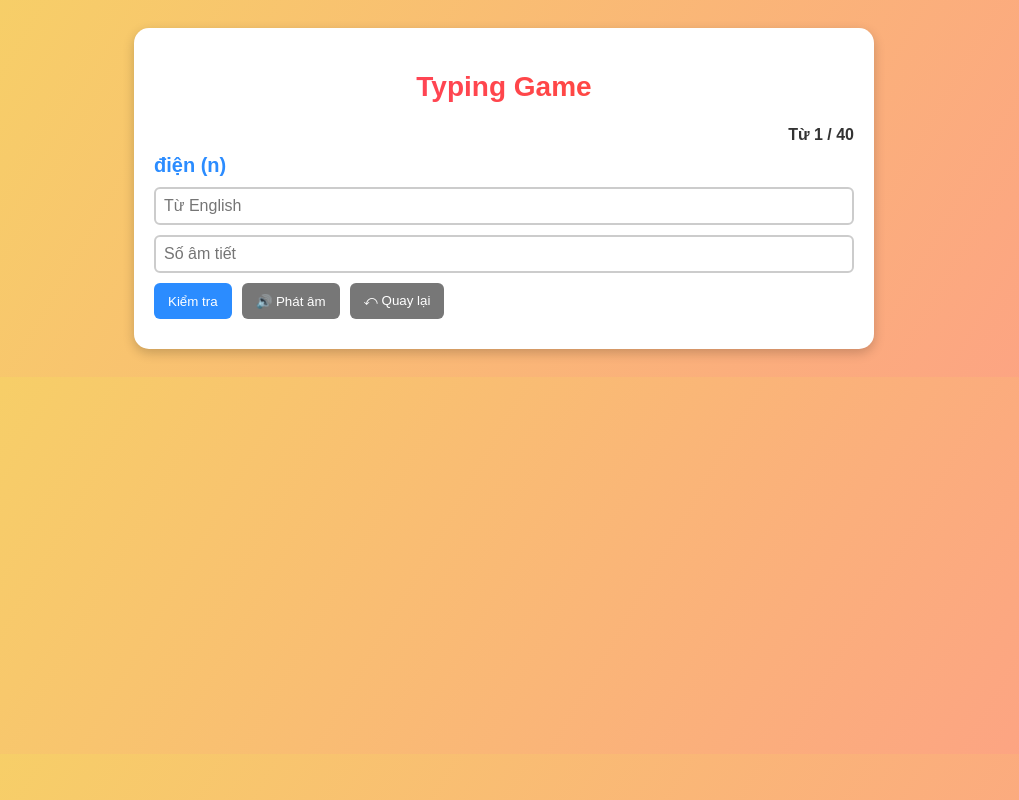
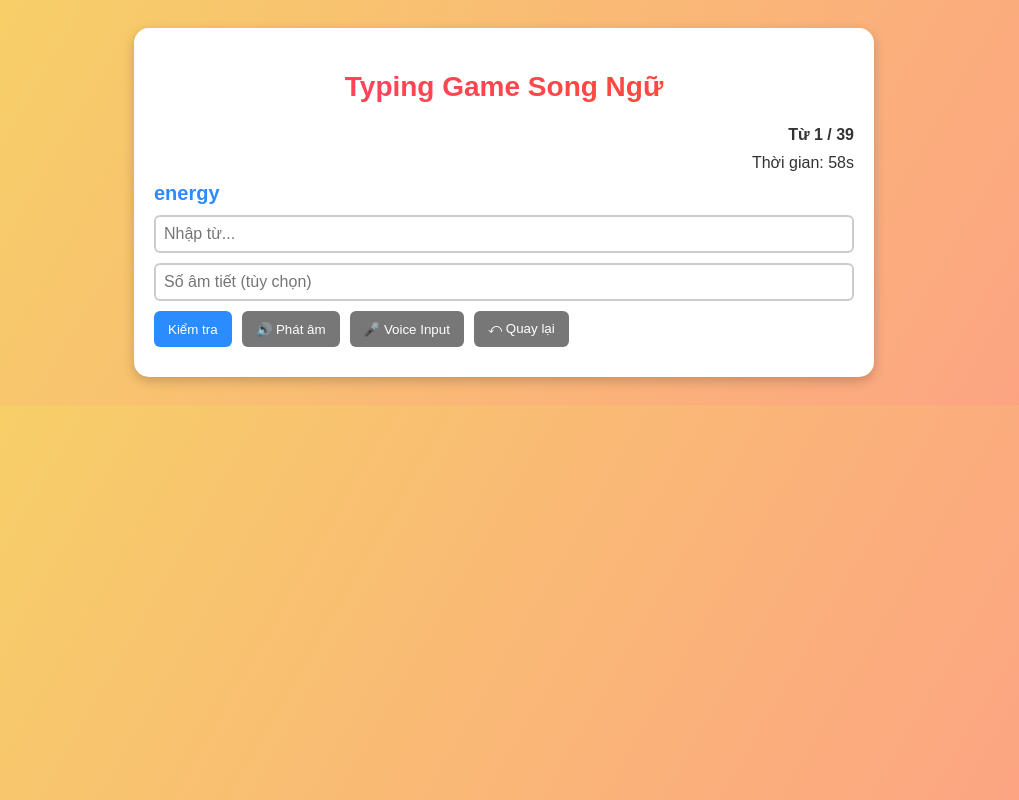
Before and after one commit to dungdaumoi223-star/bad-luck, a plain HTML site: page index.html in a window 1280 px wide. Both pictures are taken after a click on the button "Danh từ". Shown: the whole page, without its empty margins (136-1155 px from the left). Drawn offline with Linux system fonts and the light colour scheme.

Commit message:
Update index.html

```diff
--- a/index.html
+++ b/index.html
@@ -1,103 +1,50 @@
-<!doctype html>
+<!DOCTYPE html>
 <html lang="vi">
 <head>
-  <meta charset="utf-8" />
-  <title>Typing Game</title>
+<meta charset="UTF-8">
+<title>Typing Game Song Ngữ</title>
 <style>
-    body {
-      font-family: sans-serif;
-      background: linear-gradient(120deg, #f6d365, #fda085);
-      padding:20px;
-    }
-    .card {
-      background:#fff;
-      border-radius:15px;
-      box-shadow:0 4px 12px rgba(0,0,0,0.2);
-      padding:20px;
-      max-width:700px;
-      margin:auto;
-    }
-    h2 {
-      text-align:center;
-      background: linear-gradient(to right, #ff416c, #ff4b2b);
-      -webkit-background-clip: text;
-      color: transparent;
-      font-size: 28px;
-    }
-    .row { display:flex; gap:10px; margin:10px 0; }
-    button {
-      padding:10px 14px;
-      border:0;
-      border-radius:6px;
-      background:#2b8cff;
-      color:#fff;
-      cursor:pointer;
-      transition:0.3s;
-    }
-    button:hover {
-      background:#1a6ed8;
-      transform: scale(1.05);
-    }
-    button.secondary { background:#777; }
-    button.secondary:hover { background:#555; }
-    input {
-      flex:1;
-      padding:8px;
-      font-size:16px;
-      border:2px solid #ccc;
-      border-radius:6px;
-      transition:0.3s;
-    }
-    input:focus {
-      border-color:#2b8cff;
-      outline:none;
-      box-shadow:0 0 5px #2b8cff;
-    }
-    .result {
-      margin-top:10px;
-      white-space:pre-line;
-      font-size:18px;
-      font-weight:bold;
-    }
-    .result.correct { color:green; }
-    .result.wrong { color:red; }
-    .prompt-noun { color:#2b8cff; }
-    .prompt-verb { color:#ff6600; }
-    .prompt-adj { color:#8000ff; }
-    #progress {
-      text-align:right;
-      font-weight:bold;
-      margin-bottom:10px;
-      color:#333;
-    }
-    #finalResult {
-      display:none;
-      margin-top:20px;
-      padding:15px;
-      background:#f9f9f9;
-      border:2px solid #ddd;
-      border-radius:10px;
-      font-size:18px;
-    }
+body{font-family:sans-serif;background:linear-gradient(120deg,#f6d365,#fda085);padding:20px;}
+.card{background:#fff;border-radius:15px;box-shadow:0 4px 12px rgba(0,0,0,0.2);padding:20px;max-width:700px;margin:auto;}
+h2{text-align:center;background:linear-gradient(to right,#ff416c,#ff4b2b);-webkit-background-clip:text;color:transparent;font-size:28px;}
+.row{display:flex;gap:10px;margin:10px 0;}
+button{padding:10px 14px;border:0;border-radius:6px;background:#2b8cff;color:#fff;cursor:pointer;transition:0.3s;}
+button:hover{background:#1a6ed8;transform:scale(1.05);}
+button.secondary{background:#777;}
+button.secondary:hover{background:#555;}
+input{flex:1;padding:8px;font-size:16px;border:2px solid #ccc;border-radius:6px;transition:0.3s;}
+input:focus{border-color:#2b8cff;outline:none;box-shadow:0 0 5px #2b8cff;}
+.result{margin-top:10px;white-space:pre-line;font-size:18px;font-weight:bold;}
+.result.correct{color:green;}
+.result.wrong{color:red;}
+.prompt-noun{color:#2b8cff;}
+.prompt-verb{color:#ff6600;}
+.prompt-adj{color:#8000ff;}
+#progress{text-align:right;font-weight:bold;margin-bottom:10px;color:#333;}
+#timer{text-align:right;margin-bottom:10px;color:#333;}
+#finalResult{display:none;margin-top:20px;padding:15px;background:#f9f9f9;border:2px solid #ddd;border-radius:10px;font-size:18px;}
 </style>
 </head>
 <body>
 <div class="card" id="app">
-  <h2>Typing Game</h2>
+<h2>Typing Game Song Ngữ</h2>
 <div id="menu">
 <p>Chọn bộ từ:</p>
-    <button onclick="startGame('Danh từ (n)')">Danh từ</button>
-    <button onclick="startGame('Động từ (v)')">Động từ</button>
-    <button onclick="startGame('Tính từ (adj)')">Tính từ</button>
+<button onclick="startGame('noun')">Danh từ</button>
+<button onclick="startGame('verb')">Động từ</button>
+<button onclick="startGame('adj')">Tính từ</button>
 </div>
+
 <div id="game" style="display:none;">
 <div id="progress"></div>
-    <div id="prompt" style="font-size:20px; font-weight:bold; margin:10px 0;"></div>
-    <div class="row"><input id="inputWord" placeholder="Từ English" /></div>
-    <div class="row"><input id="inputSyll" placeholder="Số âm tiết" /></div>
+<div id="timer"></div>
+<div id="prompt" style="font-size:20px;font-weight:bold;margin:10px 0;"></div>
+<div class="row"><input id="inputWord" placeholder="Nhập từ..." /></div>
+<div class="row"><input id="inputSyll" placeholder="Số âm tiết (tùy chọn)" /></div>
 <div class="row">
 <button onclick="checkWord()">Kiểm tra</button>
 <button class="secondary" onclick="speakWord()">🔊 Phát âm</button>
+<button class="secondary" onclick="startVoice()">🎤 Voice Input</button>
 <button class="secondary" onclick="backMenu()">⤺ Quay lại</button>
 </div>
 <div class="result" id="result"></div>
@@ -109,212 +56,217 @@
 <audio id="sound-wrong" src="https://actions.google.com/sounds/v1/cartoon/wood_plank_flicks.ogg"></audio>
 
 <script>
-const wordSets = {
-  "Danh từ (n)": {
-"hành động  (n)": ["action"],
-            "hoạt động   (n)": ["activity"],
-            "lời khuyên  (n)": ["advice"],
-            "mục tiêu  (n)": ["aim"],
-            "thiết bị , dụng cụ  (n)": ["appliance"],
-            "bầu không khí   (n)": ["atmosphere"],
-            "khu vực   (n)": ["area"],
-            "nhận thức   (n)": ["awareness"],
-            "chai lọ   (n)": ["bottle"],
-            "cái thùng   (n)": ["bin"],
-            "dấu chân cacbon   (n)": ["carbon footprint"],
-            "lễ kỉ niệm   (n)": ["ceremony"],
-            "sự thay đổi   (n)": ["change"],
-            "hóa chất    (n)": ["chemical"],
-            "câu lạc bộ    (n)": ["club"],
-            "tổn hại thiệt hại   (n)": ["damage"],
-            "thiết bị    (n)": ["device"],
-            "sự khác biệt    (n)": ["difference"],
-            "điện    (n)": ["electricity"],
-            "sự thải ra    (n)": ["emission"],
-            "năng lượng    (n)": ["energy"],
-            "môi trường    (n)": ["environment"],
-            "buổi triển lãm    (n)": ["exhibition"],
-            "vụ nổ   (n)": ["explosion"],
-            "thùng rác   (n)": ["garbage can"],
-            "thói quen   (n)": ["habit"],
-            "vấn đề    (n)": ["issue"],
-            "vận dụng    (n)": ["item"],
-            "lối sống cách sống   (n)": ["lifestyle"],
-            "nguyên liệu    (n)": ["material"],
-            "phương pháp(n)": ["method"],
-            "nguồn tài nguyên thiên nhiên   (n)": ["natural resources"],
-            "khu xóm   (n)": ["neighborhood"],
-            "sự ô nhiễm    (n)": ["pollution"],
-            "sản phẩm   (n)": ["product"],
-            "phương tiện công cộng   (n)": ["public transport"],
-            "bóng râm   (n)": ["shade"],
-            "tình huống  (n)": ["situation"],
-            "lời đề nghị  (n)": ["suggestion"],
-            "nhiệt độ   (n)": ["temperature"],
-            "chai lọ   (n)": ["trash", "rubbish", "waste"],
+// ===== Word Sets Song Ngữ
+const wordSets={
+  "noun":{
+    "hành động":["action","hành động"],
+    "hoạt động":["activity","hoạt động"],
+    "lời khuyên":["advice","lời khuyên"],
+    "mục tiêu":["aim","mục tiêu"],
+    "thiết bị":["appliance","thiết bị"],
+    "bầu không khí":["atmosphere","bầu không khí"],
+    "khu vực":["area","khu vực"],
+    "nhận thức":["awareness","nhận thức"],
+    "chai lọ":["bottle","chai lọ"],
+    "cái thùng":["bin","cái thùng"],
+    "dấu chân cacbon":["carbon footprint","dấu chân cacbon"],
+    "lễ kỉ niệm":["ceremony","lễ kỉ niệm"],
+    "sự thay đổi":["change","sự thay đổi"],
+    "hóa chất":["chemical","hóa chất"],
+    "câu lạc bộ":["club","câu lạc bộ"],
+    "tổn hại":["damage","tổn hại"],
+    "thiết bị":["device","thiết bị"],
+    "sự khác biệt":["difference","sự khác biệt"],
+    "điện":["electricity","điện"],
+    "sự thải ra":["emission","sự thải ra"],
+    "năng lượng":["energy","năng lượng"],
+    "môi trường":["environment","môi trường"],
+    "buổi triển lãm":["exhibition","buổi triển lãm"],
+    "vụ nổ":["explosion","vụ nổ"],
+    "thùng rác":["garbage can","thùng rác"],
+    "thói quen":["habit","thói quen"],
+    "vấn đề":["issue","vấn đề"],
+    "vận dụng":["item","vận dụng"],
+    "lối sống":["lifestyle","lối sống cách sống"],
+    "nguyên liệu":["material","nguyên liệu"],
+    "phương pháp":["method","phương pháp"],
+    "nguồn tài nguyên":["natural resources","nguồn tài nguyên thiên nhiên"],
+    "khu xóm":["neighborhood","khu xóm"],
+    "sự ô nhiễm":["pollution","sự ô nhiễm"],
+    "sản phẩm":["product","sản phẩm"],
+    "phương tiện công cộng":["public transport","phương tiện công cộng"],
+    "bóng râm":["shade","bóng râm"],
+    "tình huống":["situation","tình huống"],
+    "lời đề nghị":["suggestion","lời đề nghị"],
+    "nhiệt độ":["temperature","nhiệt độ"],
+    "chai lọ":["trash","chai lọ"]
   },
-  "Động từ (v)": {
-    "đạt được  (v)": ["achieve"],
-           "đạt được  (v)": ["achieve"],
-            "tham dự (v)": ["attend"],
-            "dựa trên  (v)": ["base on"],
-            "có thể (v)": ["be able to"],
-            "tự hào về (v)": ["be proud of"],
-            "chịu trách nhiệm (v)": ["be responsible for"],
-            "dọn dẹp (v)": ["clear up"],
-            "sưu tầm (v)": ["collect"],
-            "tạo ra (v)": ["crate"],
-            "cắt giảm (v)": ["cut down on"],
-            "khuyến khích (v)": ["encourage"],
-            "ước tính (v)": ["estimate"],
-            "gây hại  (v)": ["harm"],
-            "cait thiện (v)": ["improve"],
-            "tham gia (v)": ["join"],
-            "dẫn đến (v)": ["lead"],
-            "xả rác (v)": ["litter"],
-            "chọn theo (v)": ["adopt"],
-            "chia nhỏ (v)": ["break down"],
-            "tổ chức (v)": ["organize"],
-            "nhặt (v)": ["pick up"],
-            "sản xuất ra (v)": ["produce"],
-            "bảo vệ (v)": ["protect"],
-            "cung cấp(v)": ["provide"],
-            "làm gia tăng (v)": ["raise"],
-            "tái chế (v)": ["recycle"],
-            "làm giảm (v)": ["reduce"],
-            "thành lập (v)": ["set up "],
-            "TẮT  (v)": ["turn off"],
-            "lẵng phí(v)": ["waste"],
-            "tham gia (v)": ["take part in"],
+  "verb":{
+    "đạt được":["achieve","đạt được"],
+    "tham dự":["attend","tham dự"],
+    "dựa trên":["base on","dựa trên"],
+    "có thể":["be able to","có thể"],
+    "tự hào về":["be proud of","tự hào về"],
+    "chịu trách nhiệm":["be responsible for","chịu trách nhiệm"],
+    "dọn dẹp":["clear up","dọn dẹp"],
+    "sưu tầm":["collect","sưu tầm"],
+    "tạo ra":["create","tạo ra"],
+    "cắt giảm":["cut down on","cắt giảm"],
+    "khuyến khích":["encourage","khuyến khích"],
+    "ước tính":["estimate","ước tính"],
+    "gây hại":["harm","gây hại"],
+    "cải thiện":["improve","cải thiện"],
+    "tham gia":["join","tham gia"],
+    "dẫn đến":["lead","dẫn đến"],
+    "xả rác":["litter","xả rác"],
+    "chọn theo":["adopt","chọn theo"],
+    "chia nhỏ":["break down","chia nhỏ"],
+    "tổ chức":["organize","tổ chức"],
+    "nhặt":["pick up","nhặt"],
+    "sản xuất ra":["produce","sản xuất ra"],
+    "bảo vệ":["protect","bảo vệ"],
+    "cung cấp":["provide","cung cấp"],
+    "làm gia tăng":["raise","làm gia tăng"],
+    "tái chế":["recycle","tái chế"],
+    "làm giảm":["reduce","làm giảm"],
+    "thành lập":["set up","thành lập"],
+    "tắt":["turn off","tắt"],
+    "lãng phí":["waste","lãng phí"],
+    "tham gia":["take part in","tham gia"]
   },
-  "Tính từ (adj)": {
-    "nguy hiểm(adj)": ["adngerous"],
-            "dơ bẩn(adj)": ["dirty"],
-            "thân thiện môi trường(adj)": ["Eco-friendly"],
-            "thuộc về điện(adj)": ["electrical"],
-            "thuộc về môi trường(adj)": ["environment"],
-            "toàn cầu(adj)": ["global"],
-            "độc hại(adj)": ["harmful"],
-            "tự nhiên(adj)": ["natural"],
-            "hữu cơ(adj)": ["organic"],
-            "cá nhân(adj)": ["personal"],
-            "bị ô nhiễm (adj)": ["polluted"],
-            "chữ qua chế biến(adj)": ["raw"],
-            "có thể làm đầy lại (adj)": ["refillable"],
-            "có thể tái sử dụng (adj)": ["reusable"],
-            "bền vững(adj)": ["sustainable"],
+  "adj":{
+    "nguy hiểm":["dangerous","nguy hiểm"],
+    "dơ bẩn":["dirty","dơ bẩn"],
+    "thân thiện môi trường":["eco-friendly","thân thiện môi trường"],
+    "thuộc về điện":["electrical","thuộc về điện"],
+    "thuộc về môi trường":["environmental","thuộc về môi trường"],
+    "toàn cầu":["global","toàn cầu"],
+    "độc hại":["harmful","độc hại"],
+    "tự nhiên":["natural","tự nhiên"],
+    "hữu cơ":["organic","hữu cơ"],
+    "cá nhân":["personal","cá nhân"],
+    "bị ô nhiễm":["polluted","bị ô nhiễm"],
+    "chưa qua chế biến":["raw","chưa qua chế biến"],
+    "có thể làm đầy lại":["refillable","có thể làm đầy lại"],
+    "có thể tái sử dụng":["reusable","có thể tái sử dụng"],
+    "bền vững":["sustainable","bền vững"]
   }
 };
 
-let currentSet = {}, wordList = [], index=0, reviewList=[], currentCat="";
-let correctCount = 0, wrongCount = 0;
-let allWrongList = [];
+// ===== Variables
+let currentSet={},wordList=[],index=0,reviewList=[],currentCat="";
+let correctCount=0,wrongCount=0,allWrongList=[];
+let timerInterval;
 
+// ===== Game Functions
 function startGame(cat){
-  currentSet = wordSets[cat];
-  currentCat = cat;
-  wordList = Object.keys(currentSet);
+  currentSet=wordSets[cat];
+  currentCat=cat;
+  wordList=Object.keys(currentSet);
   shuffle(wordList);
-  index = 0; reviewList = [];
-  correctCount = 0; wrongCount = 0; allWrongList = [];
+  index=0; reviewList=[]; correctCount=0; wrongCount=0; allWrongList=[];
   document.getElementById("menu").style.display="none";
   document.getElementById("game").style.display="block";
   document.getElementById("finalResult").style.display="none";
   showWord();
 }
-function backMenu(){
-  document.getElementById("menu").style.display="block";
-  document.getElementById("game").style.display="none";
+function backMenu(){document.getElementById("menu").style.display="block";document.getElementById("game").style.display="none";}
+
+function showWord(){
+  if(index>=wordList.length){
+    if(reviewList.length){wordList=reviewList; reviewList=[]; shuffle(wordList); index=0; document.getElementById("result").innerText="🔄 Ôn tập từ sai..."; setTimeout(showWord,800); return;}
+    else {showFinalResult(); return;}
   }
-function showWord(){
+  const current=wordList[index];
   const promptEl=document.getElementById("prompt");
   const progressEl=document.getElementById("progress");
-
-  if(index<wordList.length){
-    promptEl.innerText=wordList[index];
-    progressEl.innerText = `Từ ${index+1} / ${wordList.length}`;
+  progressEl.innerText=`Từ ${index+1} / ${wordList.length}`;
+  // Random Việt ↔ Anh
+  const showVi=Math.random()<0.5;
+  if(showVi){promptEl.innerText=current; promptEl.dataset.expect="en";}
+  else{promptEl.innerText=currentSet[current][0]; promptEl.dataset.expect="vi";}
   promptEl.className="";
-    if(currentCat.includes("Danh từ")) promptEl.classList.add("prompt-noun");
-    if(currentCat.includes("Động từ")) promptEl.classList.add("prompt-verb");
-    if(currentCat.includes("Tính từ")) promptEl.classList.add("prompt-adj");
-  } else {
-    if(reviewList.length){
-      wordList=reviewList; reviewList=[]; shuffle(wordList); index=0;
-      progressEl.innerText = `Ôn tập lại ${wordList.length} từ sai`;
-      document.getElementById("result").innerText="🔄 Ôn tập lại từ sai...";
-      setTimeout(showWord,800);
-    } else {
-      promptEl.innerText="🎉 Hoàn thành!";
-      progressEl.innerText = "";
-      document.getElementById("result").innerText="";
-      showFinalResult();
-    }
-  }
-}
-function checkWord(){
-  if(index>=wordList.length) return;
-  const resultEl=document.getElementById("result");
-  const current = wordList[index];
-  const answers = currentSet[current].map(s=>s.toLowerCase());
-  const correct = answers[0];
-  const userWord=document.getElementById("inputWord").value.trim().toLowerCase();
-  const userSyll=document.getElementById("inputSyll").value.trim();
-
-  const correctSyll=String(countSyllables(correct));
-
-  if(answers.includes(userWord) && userSyll===correctSyll){
-    resultEl.className="result correct";
-    resultEl.innerText=`✅ Đúng!\nÂm tiết: ${correctSyll}`;
-    document.getElementById("sound-correct").play();
-    correctCount++;
-  } else {
-    resultEl.className="result wrong";
-    resultEl.innerText=`❌ Sai!\nĐáp án: ${correct}\nÂm tiết: ${correctSyll}`;
-    document.getElementById("sound-wrong").play();
-    wrongCount++;
-    if(!reviewList.includes(current)) reviewList.push(current);
-    if(!allWrongList.includes(current)) allWrongList.push(current);
-  }
-  document.getElementById("inputWord").value="";
-  document.getElementById("inputSyll").value="";
-  index++;
-  setTimeout(showWord,1200);
+  if(currentCat=="noun") promptEl.classList.add("prompt-noun");
+  if(currentCat=="verb") promptEl.classList.add("prompt-verb");
+  if(currentCat=="adj") promptEl.classList.add("prompt-adj");
+  // Timer
+  let timeLeft=60;
+  document.getElementById("timer").innerText=`Thời gian: ${timeLeft}s`;
+  clearInterval(timerInterval);
+  timerInterval=setInterval(()=>{timeLeft--; document.getElementById("timer").innerText=`Thời gian: ${timeLeft}s`;
+  if(timeLeft<=0){clearInterval(timerInterval); wrongAnswer("Hết giờ"); index++; setTimeout(showWord,1000);}},1000);
 }
 
-function showFinalResult(){
-  let finalBox = document.getElementById("finalResult");
-  finalBox.style.display="block";
-  let html = `📊 Kết quả:<br>✅ Đúng: ${correctCount}<br>❌ Sai: ${wrongCount}<br><br>`;
-
-  if(wrongCount>0){
-    html += "📖 Các từ sai:<br>";
-    for(let key in currentSet){
-      let word = currentSet[key][0];
-      if(allWrongList.includes(key)){
-        html += `- <b>${word}</b> : ${key}<br>`;
-      }
-    }
-  }
-  finalBox.innerHTML = html;
-}
-
-function countSyllables(word){
-  let groups=word.toLowerCase().replace(/\s+/g,'').match(/[aeiouy]+/g);
-  return Math.max(1, groups?groups.length:1);
-}
-function shuffle(arr){
-  for(let i=arr.length-1;i>0;i--){
-    let j=Math.floor(Math.random()*(i+1));
-    [arr[i],arr[j]]=[arr[j],arr[i]];
-  }
-}
 function speakWord(){
   if(index>=wordList.length) return;
   const current=wordList[index];
   const text=currentSet[current][0];
   let u=new SpeechSynthesisUtterance(text);
-  u.lang="en-US";
-  speechSynthesis.speak(u);
+  u.lang="en-US"; speechSynthesis.speak(u);
+}
+
+function startVoice(){
+  if(!('webkitSpeechRecognition' in window)){alert("Trình duyệt không hỗ trợ voice."); return;}
+  const recognition=new webkitSpeechRecognition();
+  recognition.lang='en-US'; recognition.start();
+  recognition.onresult=function(event){
+    document.getElementById("inputWord").value=event.results[0][0].transcript;
+  }
+}
+
+function shuffle(arr){for(let i=arr.length-1;i>0;i--){let j=Math.floor(Math.random()*(i+1));[arr[i],arr[j]]=[arr[j],arr[i]];}}
+
+async function getSyllables(word){
+  try{
+    const res=await fetch(`https://api.datamuse.com/words?sp=${word}&md=s`);
+    const data=await res.json();
+    if(data[0] && data[0].numSyllables) return data[0].numSyllables.toString();
+  }catch(e){}
+  return "1";
+}
+
+async function checkWord(){
+  clearInterval(timerInterval);
+  const userWord=document.getElementById("inputWord").value.trim().toLowerCase();
+  const userSyll=document.getElementById("inputSyll").value.trim();
+  const current=wordList[index];
+  let correct, correctSyll="";
+  if(document.getElementById("prompt").dataset.expect=="en"){
+    correct=currentSet[current][0].toLowerCase();
+    correctSyll=await getSyllables(correct);
+  }else{
+    correct=currentSet[current][1].toLowerCase();
+  }
+
+  if(userWord==correct && (userSyll=="" || userSyll==correctSyll)){
+    document.getElementById("result").className="result correct";
+    document.getElementById("result").innerText=`✅ Đúng! ${correctSyll?`(${correctSyll} âm tiết)`:""}`;
+    document.getElementById("sound-correct").play();
+    correctCount++;
+  }else{ wrongAnswer(correct,correctSyll); }
+
+  document.getElementById("inputWord").value="";
+  document.getElementById("inputSyll").value="";
+  index++; setTimeout(showWord,1000);
+}
+
+function wrongAnswer(correct,syl=""){
+  document.getElementById("result").className="result wrong";
+  document.getElementById("result").innerText=`❌ Sai! Đáp án: ${correct} ${syl?`(${syl} âm tiết)`:""}`;
+  document.getElementById("sound-wrong").play();
+  wrongCount++;
+  if(!reviewList.includes(wordList[index])) reviewList.push(wordList[index]);
+  if(!allWrongList.includes(wordList[index])) allWrongList.push(wordList[index]);
+}
+
+function showFinalResult(){
+  let finalBox=document.getElementById("finalResult");
+  finalBox.style.display="block";
+  let html=`📊 Kết quả:<br>✅ Đúng: ${correctCount}<br>❌ Sai: ${wrongCount}<br><br>`;
+  if(wrongCount>0){html+="📖 Các từ sai:<br>";
+    for(let key in currentSet){if(allWrongList.includes(key)) html+=`- <b>${currentSet[key][0]}</b> : ${key}<br>`;}
+  }
+  finalBox.innerHTML=html;
 }
 </script>
 </body>
```
Lines whose indentation alone changed are shown as unchanged.
